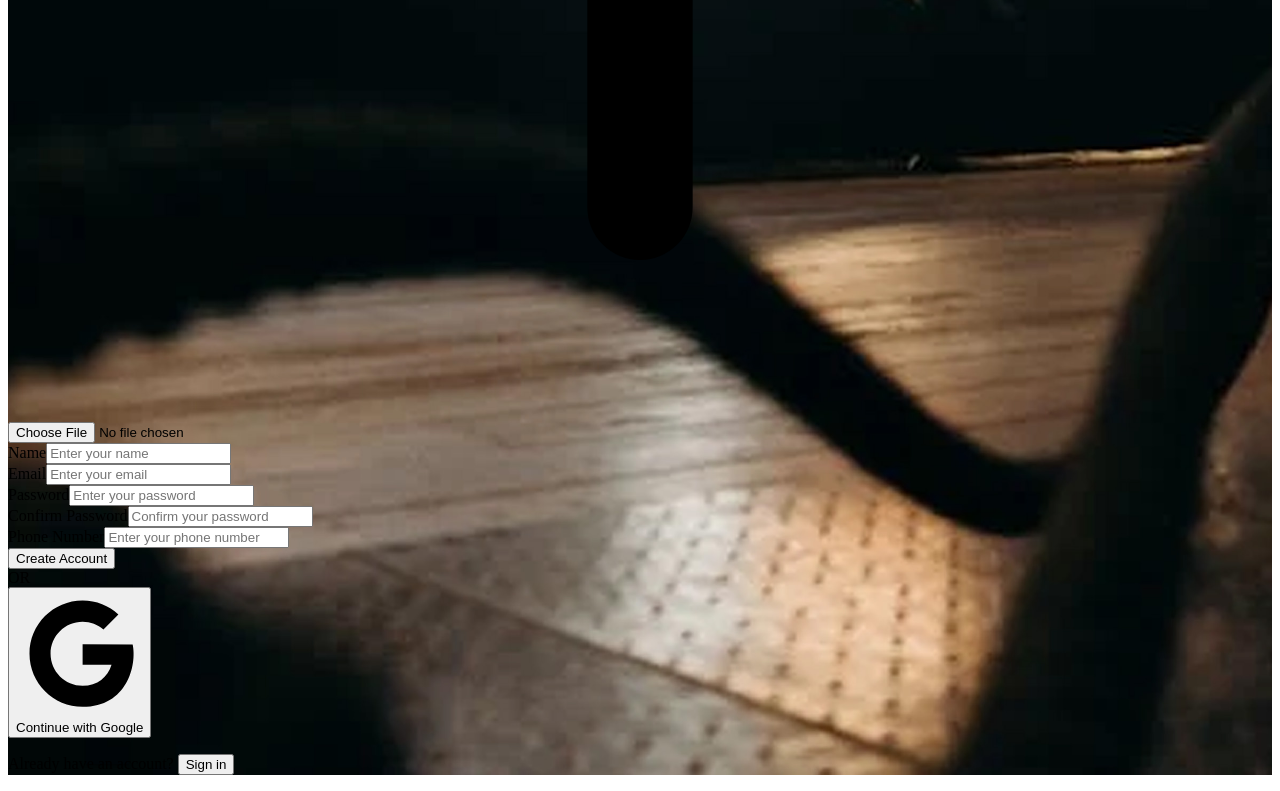
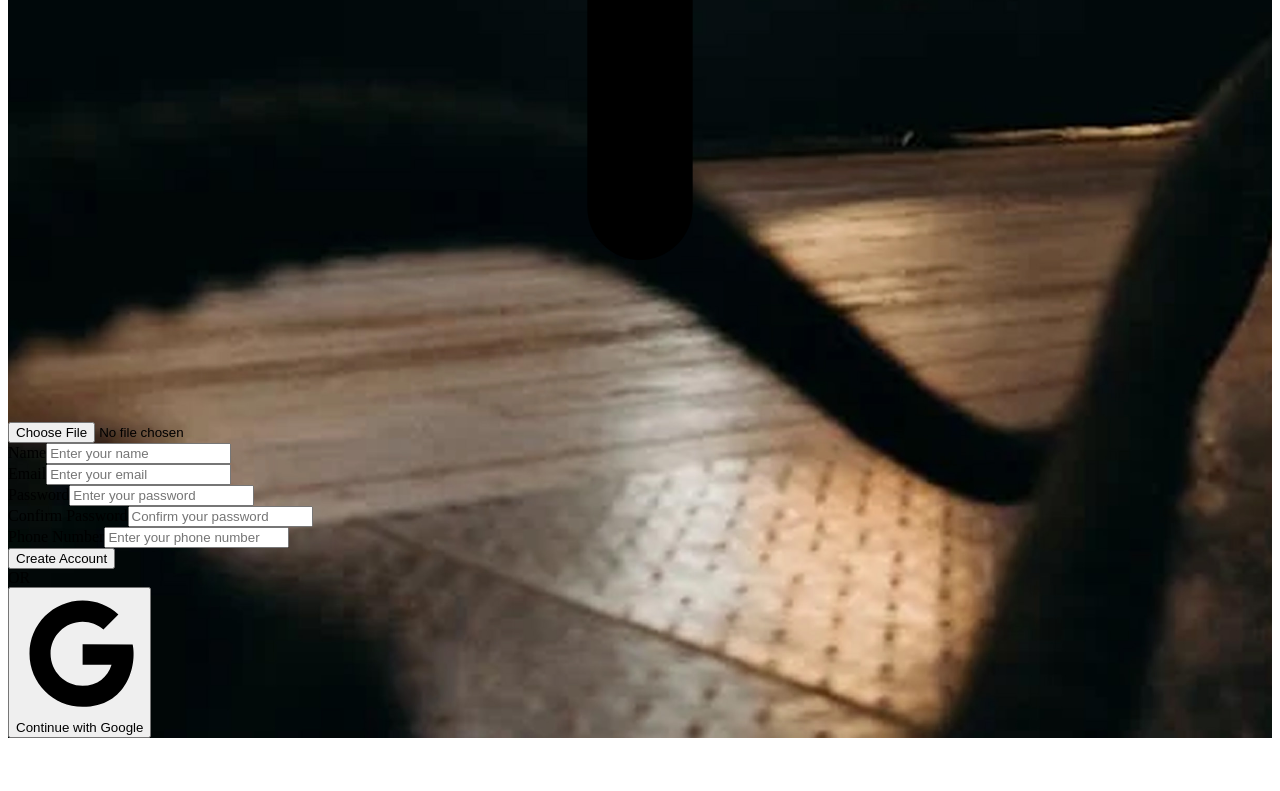
Before and after one commit to Komila1998/PAFPROJECT, a React (Create React App) app in the folder frontend/: page /Register in a window 1280 px wide. Shown: the part 965-1756 px from the top of the page. After the commit the page ends 1711 px from the top, so only its background shows below. Built offline with nearby package versions, Linux system fonts and the light colour scheme.

Commit message:
already account

```diff
--- a/frontend/src/Pages/Register.jsx
+++ b/frontend/src/Pages/Register.jsx
@@ -260,17 +260,7 @@ export default function Register() {
             </button>
 
             {/* Login Link */}
-            <div className="text-center mt-6">
-              <p className="text-gray-600">
-                Already have an account?{" "}
-                <button
-                  onClick={() => navigate("/login")}
-                  className="text-purple-600 hover:text-purple-700 font-medium"
-                >
-                  Sign in
-                </button>
-              </p>
-            </div>
+
           </form>
         </div>
       </div>
```
